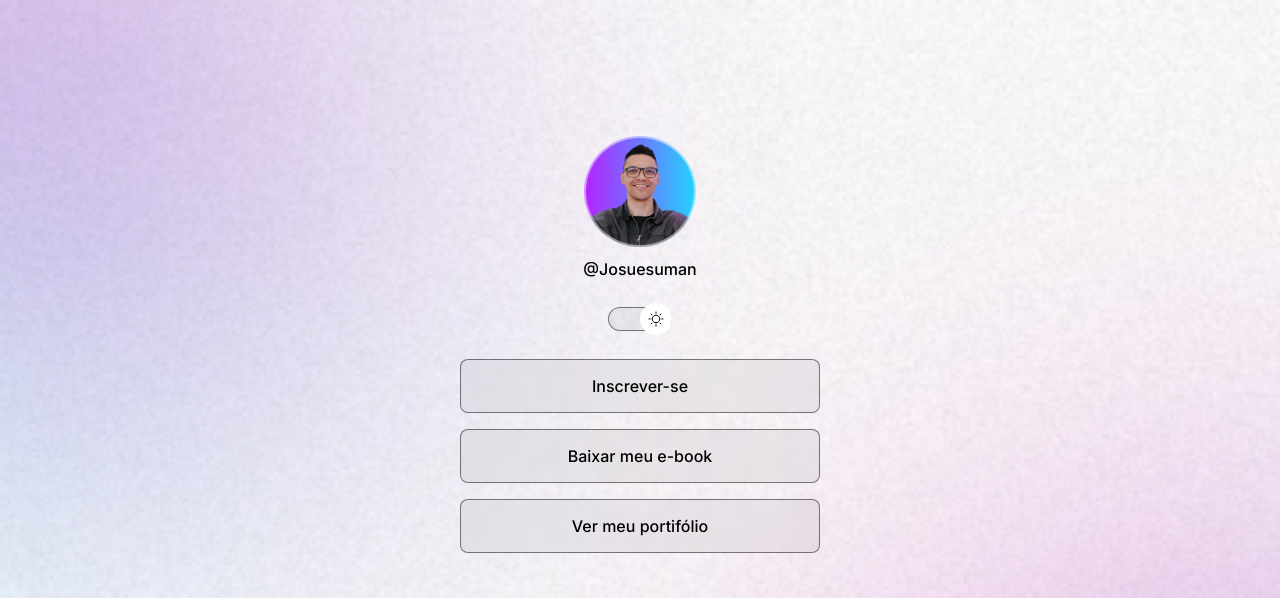
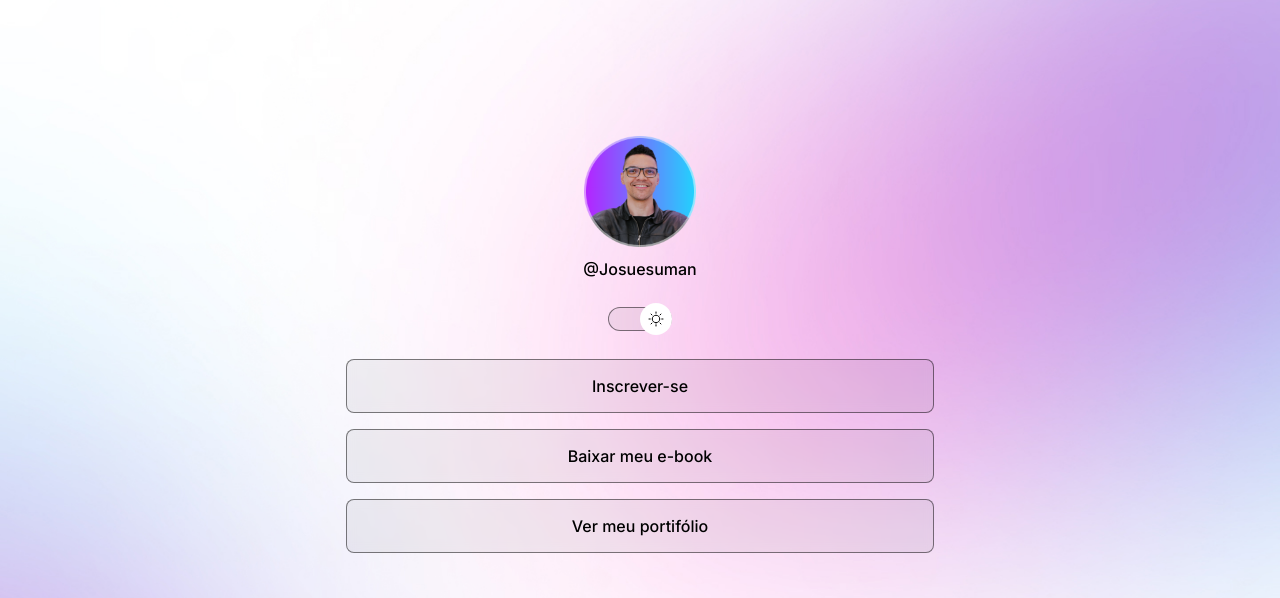
Before and after one commit to JosueMelo58/Site_Resumo_Links_Profie, a plain HTML site: page index.html in a window 1280 px wide. Shown: the top 598 px of the page. Drawn offline with nearby package versions, Linux system fonts and the light colour scheme.

Commit message:
change background based on media queries

```diff
--- a/style.css
+++ b/style.css
@@ -29,10 +29,12 @@ Body * {
 }
 body {
   background: var(--bg-url) no-repeat top center/cover;
+  height: 100vh;
 }
 
 #container {
-  width: 360px;
+  width: 100%px;
+  max-width: 588px;
   margin: 56px auto 0px;
   padding-top: 56px;
 }
@@ -145,3 +147,12 @@ footer {
   text-align: center;
   font-size: 14px;
 }
+
+@media (min-width: 700px) {
+  :root {
+    --bg-url: url(./assets/bg-desktop.jpg);
+  }
+  .light {
+    --bg-url: url(./assets/bg-desktop-light.jpg);
+  }
+}
```
